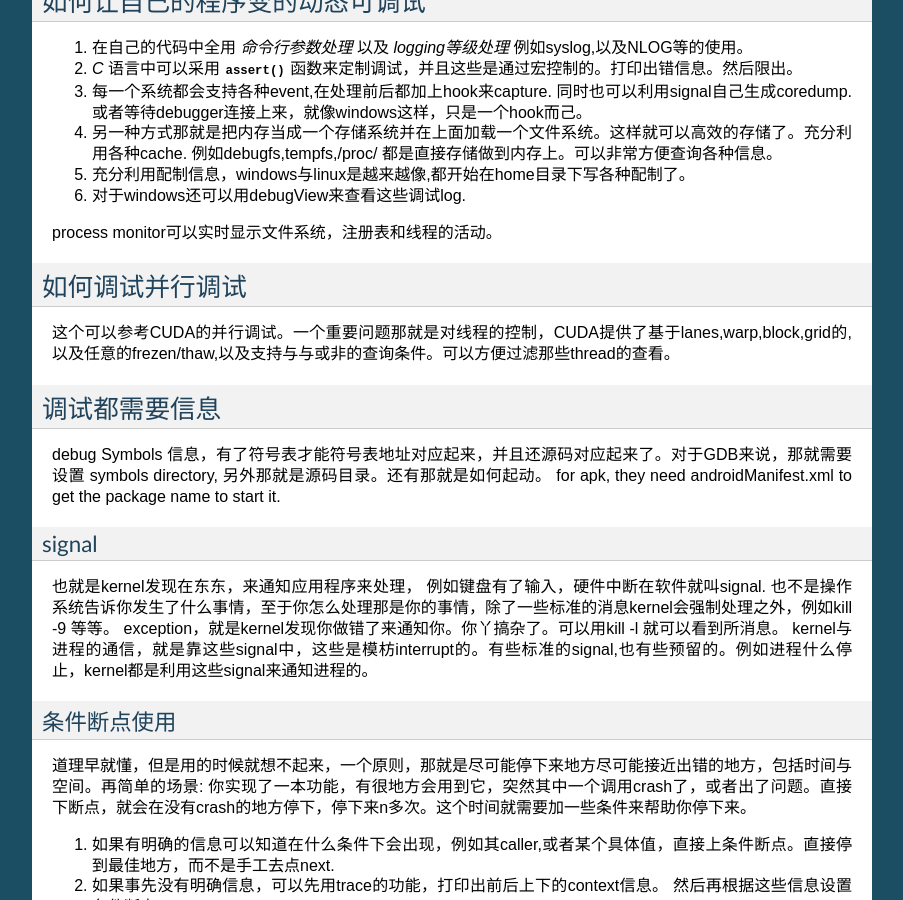
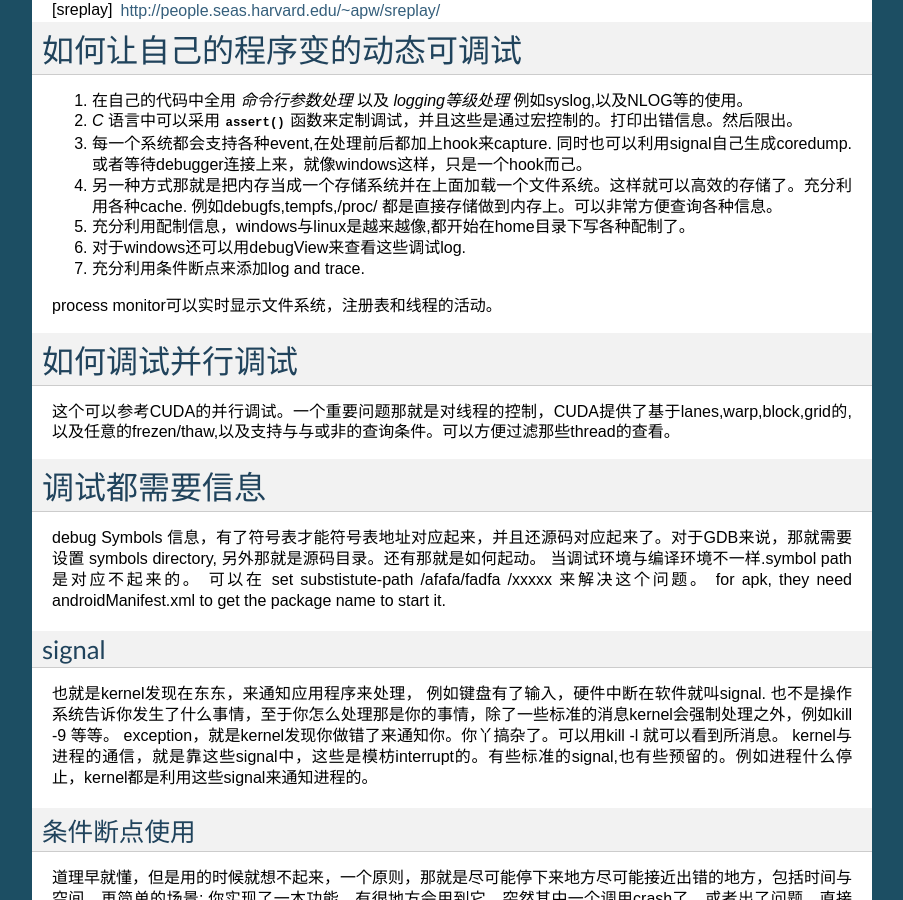
Before and after one commit to gwli/Programming, a Sphinx documentation site: the page built from source/content/Stage_2/HowToDebug.rst, in a window 1280 px wide and 900 px high, scrolled down 1785 px. Shown: the whole window, without its empty margins (198-1101 px from the left). Built offline with Sphinx 7.4.7, drawn with Linux system fonts in a browser that asks for light colours; some of the changed text lies outside the part shown.

Commit message:
fix format issue

```diff
--- a/source/content/Stage_2/HowToDebug.rst
+++ b/source/content/Stage_2/HowToDebug.rst
@@ -1,4 +1,4 @@
-**********
+j*********
 HowToDebug
 **********
 
@@ -33,6 +33,7 @@
 #. 当给别人提bug时，站在owner的角度想想需要什么东东。
 
 同时快速修复一个别人的bug时，也是根据这个原则来的。
+
 #. 看一个修改的时候历史。
 #. 查找一个变量的引用到的地方。
 #. 查看一下函数引用到地方。 就差不多，可以确定如何修改了。所以修一个bug,没有重构那么难。
@@ -88,6 +89,7 @@
 #. 另一种方式那就是把内存当成一个存储系统并在上面加载一个文件系统。这样就可以高效的存储了。充分利用各种cache. 例如debugfs,tempfs,/proc/ 都是直接存储做到内存上。可以非常方便查询各种信息。
 #. 充分利用配制信息，windows与linux是越来越像,都开始在home目录下写各种配制了。
 #. 对于windows还可以用debugView来查看这些调试log.
+#. 充分利用条件断点来添加log and trace.
 
 process monitor可以实时显示文件系统，注册表和线程的活动。
 
@@ -100,7 +102,8 @@
 调试都需要信息
 --------------
 
-debug Symbols 信息，有了符号表才能符号表地址对应起来，并且还源码对应起来了。对于GDB来说，那就需要设置 symbols directory, 另外那就是源码目录。还有那就是如何起动。
+debug Symbols 信息，有了符号表才能符号表地址对应起来，并且还源码对应起来了。对于GDB来说，那就需要设置 symbols directory, 另外那就是源码目录。还有那就是如何起动。  当调试环境与编译环境不一样.symbol path 是对应不起来的。
+可以在 set substistute-path /afafa/fadfa /xxxxx  来解决这个问题。
 for apk, they need androidManifest.xml to get the package name to start it.
 
 
@@ -221,7 +224,7 @@
 
 进程数据存放无非两种，放在内存里，或者寄存器里。
 
-内存泄漏可以inject内存管理函数，并且建立自己内存管理模型来进行监测，所谓的代码插装，在源码级别可以预处理的宏替换来实现，那就像MFC的那个消息结构一样。在宏替换原来内存管理函数后，同时利用_FILE_,_LINE_,_FUNC_来获得动态分配函数所在的context信息。
+内存泄漏可以inject内存管理函数，并且建立自己内存管理模型来进行监测，所谓的代码插装，在源码级别可以预处理的宏替换来实现，那就像MFC的那个消息结构一样。在宏替换原来内存管理函数后，同时利用 _FILE_, _LINE_,_FUNC_来获得动态分配函数所在的context信息。
 利用exception + __FILE__,__LINE__,__FUNC__来得到callstack以及文件的对应关系。
 
 
```
